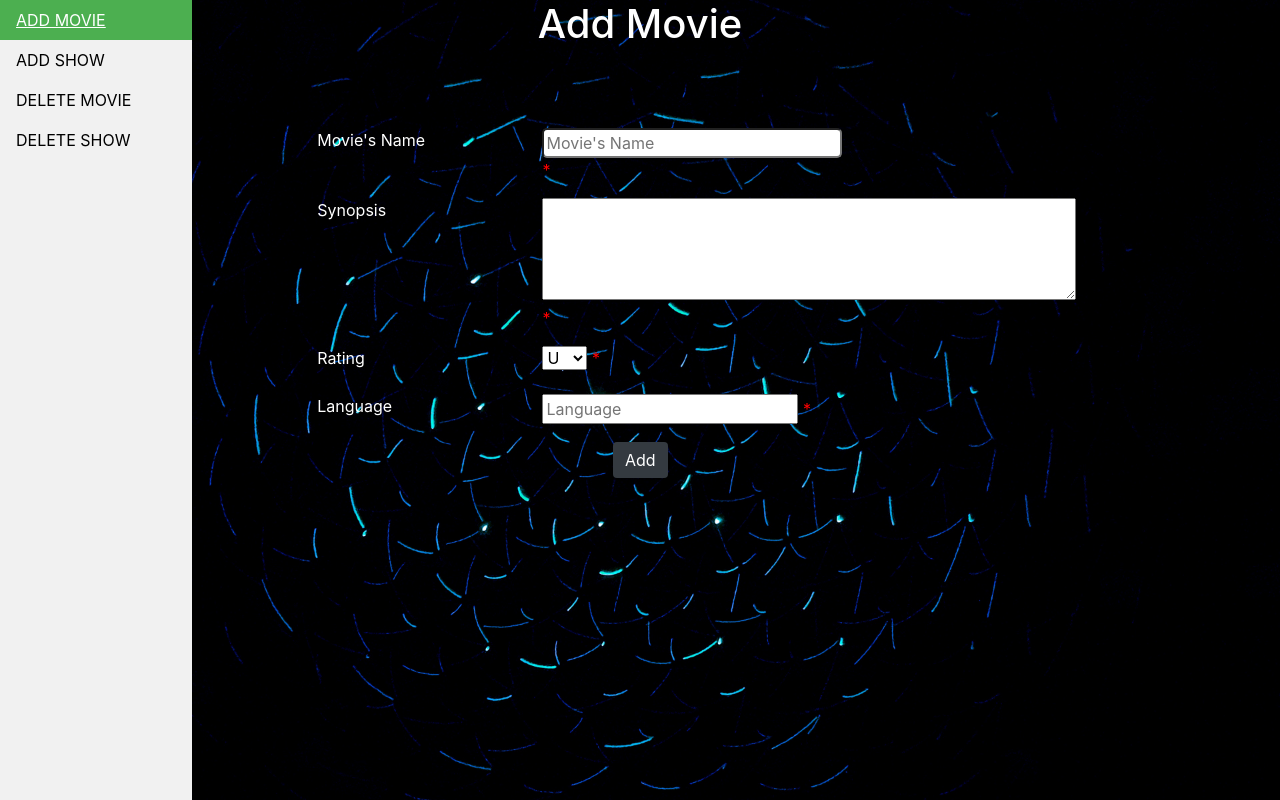
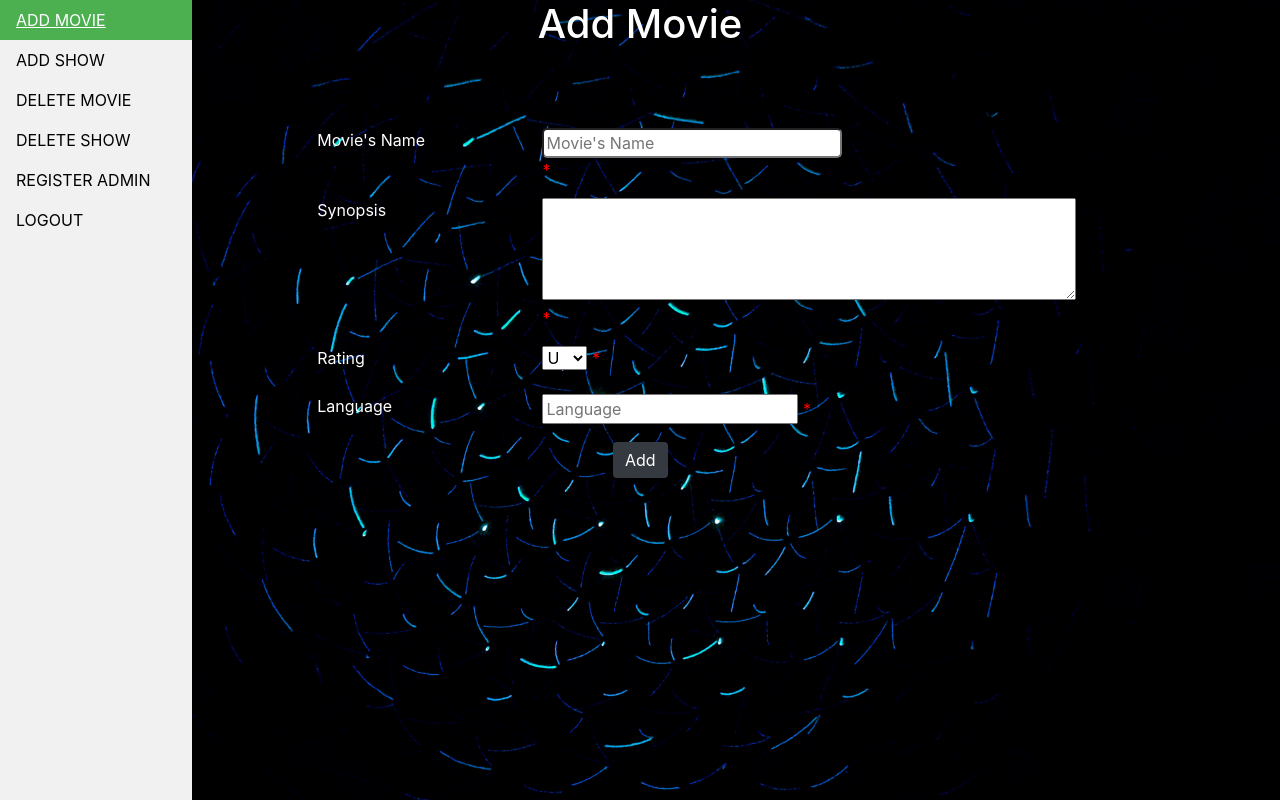
Before and after one commit to jawad-kp/BMSRipOff-MiniProject, a PHP site: page /DBMS/AddMovie.php in a window 1280 px wide. Run offline with PHP 8.4, Linux system fonts and the light colour scheme; a user stored in the database is signed in; some web fonts are replaced.

Commit message:
register and logout links added to nav bar

```diff
--- a/AddMovie.php
+++ b/AddMovie.php
@@ -116,6 +116,9 @@ if (!(isset($_SESSION["adm"]))) {
   <li><a href="addshow.php">ADD SHOW</a></li>
   <li><a href="deletemovie.php">DELETE MOVIE</a></li>
   <li><a href="deleteshow.php">DELETE SHOW</a></li>
+  <li><a href="admin_reg.php">REGISTER ADMIN</a></li>
+  <li><a href="">LOGOUT</a></li>
+
 
 </ul>
 
```
